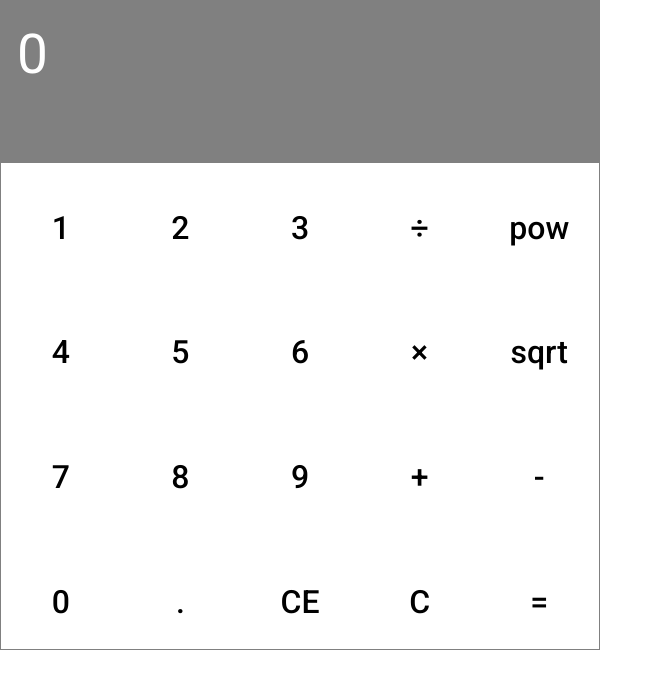
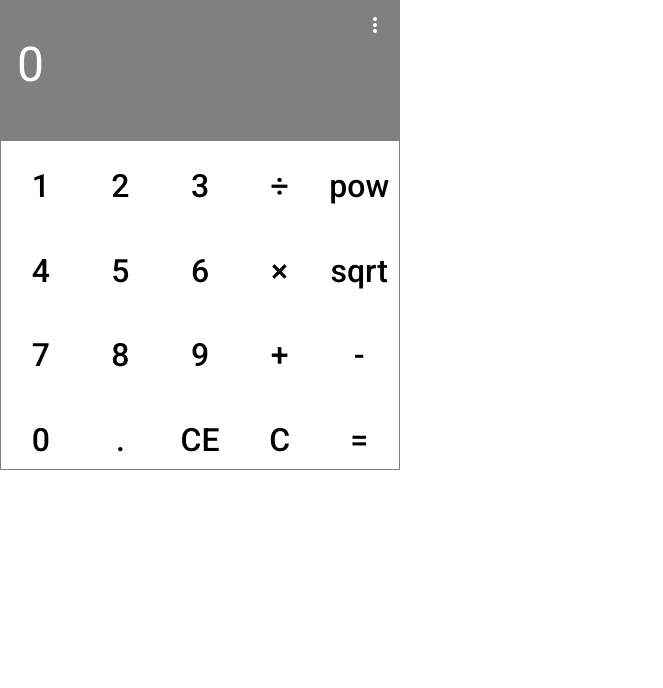
Before and after one commit to moustaxx/calculator-angular, an Angular app: page / in a window 1280 px wide. Shown: the top 688 px of the page, without its empty margins (0-663 px from the left). Built offline with nearby package versions, Linux system fonts and the light colour scheme.

Commit message:
Add menu button

```diff
--- a/src/app/main-view/main-view.component.html
+++ b/src/app/main-view/main-view.component.html
@@ -1,7 +1,20 @@
 <div class="wrapper">
   <div class="mathExpressionWrapper">
+    <button mat-icon-button [matMenuTriggerFor]="menu" class="menuBtn" aria-label="Menu">
+      <mat-icon>more_vert</mat-icon>
+    </button>
+    <mat-menu #menu="matMenu">
+      <button mat-menu-item>
+        <mat-icon>history</mat-icon>
+        <span>History</span>
+      </button>
+      <button mat-menu-item>
+        <mat-icon>settings</mat-icon>
+        <span>Settings</span>
+      </button>
+    </mat-menu>
     <span class="mathExpression" *ngIf="!mathExpression.length">0</span>
-    <div class="mathExpression" #mathExprDiv>{{ mathExpression.join(' ') }}</div>
+    <div class="mathExpression" #mathExprDiv>{{ mathExpression.join('') }}</div>
     <div class="instantResult">
       <span *ngIf="instantResult">{{ instantResult }}</span>
     </div>
--- a/src/app/main-view/main-view.component.scss
+++ b/src/app/main-view/main-view.component.scss
@@ -6,22 +6,22 @@
   border: 1px solid grey;
   height: 100%;
   overflow: hidden;
-  width: 600px;
-  height: 650px
+  width: 400px;
+  height: 470px
 }
 .mathExpressionWrapper {
   position: relative;
   display: flex;
-  font-size: 55px;
+  font-size: 48px;
   color: white;
   width: 100%;
-  height: 25%;
+  height: 30%;
   background-color: grey;
   box-sizing: border-box;
   line-height: 1;
 }
 .mathExpression {
-  padding: 26px 16px;
+  padding: 10% 16px;
   overflow: overlay;
   overflow-wrap: normal;
   white-space: nowrap;
@@ -29,11 +29,16 @@
 .instantResult {
   position: absolute;
   right: 16px;
-  bottom: 36px;
-  font-size: 30px;
+  bottom: 13%;
+  font-size: 24px;
 }
 .numpadContainer {
   display: grid;
   grid-template-columns: repeat(5, 1fr);
-  height: 75%;
+  height: 70%;
 }
+.menuBtn {
+  position: absolute;
+  right: 1%;
+  top: 2%;
+}
```
